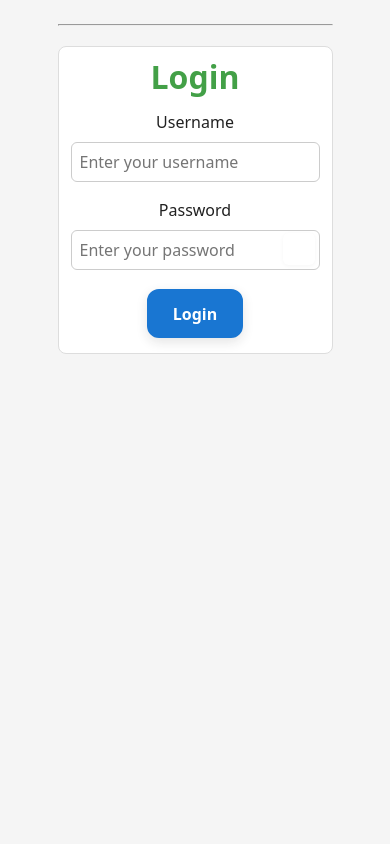
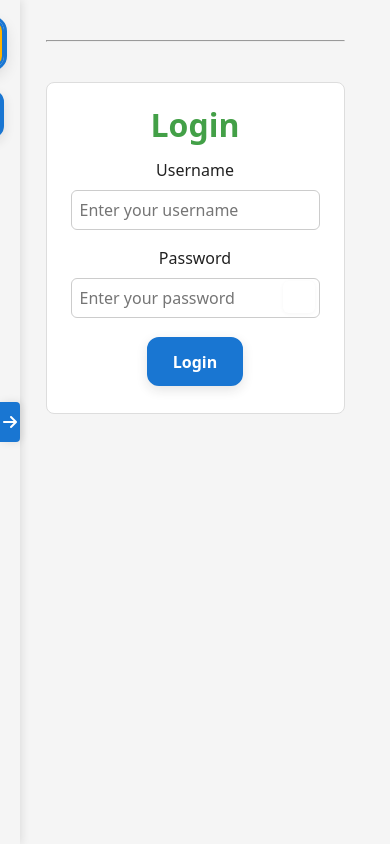
Before and after one commit to s070s/FullStackTest, a React (Vite) app in the folder Frontend/: page /register in a window 390 px wide. Both pictures are taken after a click on the button "Login". Built offline with nearby package versions, Linux system fonts and the light colour scheme.

Commit message:
Refactor: Remove unused App.css; simplify Button component class assignment; enhance NavMenu with logout functionality; adjust nav-menu__handle position; add DeviceContext for device type detection.

```diff
--- a/Frontend/src/App.css
+++ /dev/null
@@ -1,6 +0,0 @@
-#root {
-  max-width: 1280px;
-  margin: 0 auto;
-  padding: 2rem;
-  text-align: center;
-}
--- a/Frontend/src/App.tsx
+++ b/Frontend/src/App.tsx
@@ -6,7 +6,6 @@ import LoginPage from "./pages/LoginPage";
 import WelcomePage from "./pages/WelcomePage";
 import Dashboard from "./pages/Dashboard";
 import { useAuth } from "./utils/contexts/AuthContext";
-import './App.css'
 
 const App: React.FC = () => {
     const { isLoggedIn } = useAuth();
--- a/Frontend/src/components/Button.tsx
+++ b/Frontend/src/components/Button.tsx
@@ -15,9 +15,7 @@ const Button: React.FC<ButtonProps> = ({
     className,
     type = "button",
 }) => {
-    const buttonClass = className
-        ? `primary-button ${className}`
-        : "primary-button";
+    const buttonClass = className ? className : "primary-button";
     return (
         <button
             onClick={onClick}
--- a/Frontend/src/components/NavMenu.tsx
+++ b/Frontend/src/components/NavMenu.tsx
@@ -2,21 +2,30 @@ import { useState } from "react";
 import { useNavigate } from "react-router-dom";
 import Button from "./Button";
 import { useAuth } from "../utils/contexts/AuthContext";
+
 
 const NavMenu: React.FC = () => {
     const [hidden, setHidden] = useState(false);
     const navigate = useNavigate();
     const { isLoggedIn, logout } = useAuth();
 
+
+
+
     const handleNavigate = (path: string) => {
         setHidden(true);
         navigate(path);
     };
 
+    const handleLogout = () => {
+        logout();
+        navigate("/login");
+    };
+
     return (
+        <div className="nav-menu-wrapper">
             <nav
                 className={`nav-menu${hidden ? " nav-menu--hidden" : ""}`}
-            onMouseEnter={() => setHidden(false)}
             >
                 <div className="grid-container">
                     {!isLoggedIn && (
@@ -34,7 +43,7 @@ const NavMenu: React.FC = () => {
                             <Button onClick={() => handleNavigate("/dashboard")}>
                                 Dashboard
                             </Button>
-                        <Button onClick={logout}>
+                            <Button onClick={handleLogout}>
                                 Logout
                             </Button>
                         </>
@@ -45,10 +54,11 @@ const NavMenu: React.FC = () => {
                         className="nav-menu__handle"
                         onMouseEnter={() => setHidden(false)}
                     >
-                    &gt;
+                        <i className="fas fa-arrow-right"></i>
                     </div>
                 )}
             </nav>
+        </div>
     );
 }
 
--- a/Frontend/src/index.css
+++ b/Frontend/src/index.css
@@ -250,7 +250,7 @@ input[type="reset"]:disabled {
   transform: translateX(-180px);
 }
 .nav-menu__handle {
-  position: absolute;
+  position: fixed;
   left: 180px;
   top: 50%;
   transform: translateY(-50%);
@@ -392,37 +392,11 @@ tbody tr:nth-child(even) {
   background: hsla(145, 63%, 76%, 0.15); /* subtle green tint for even rows */
 }
 
-@media (max-width: 600px) {
-  table, th, td {
-    font-size: 0.95em;
-    padding: 0.5em;
-  }
-}
 
 
 
-/* --- Responsive --- */
-@media (max-width: 600px) {
-  #root {
-    padding: 1rem;
-  }
-  .form-container {
-    padding: 12px;
-    margin: 20px auto;
-  }
-  .grid-container {
-    gap: 8px;
-    padding: 8px;
-  }
-  .nav-menu {
-    width: 140px;
-  }
-  .nav-menu__handle {
-    left: 120px;
-    width: 20px;
-    height: 36px;
-  }
-}
+
+
 
 /* --- Color Scheme --- */
 @media (prefers-color-scheme: light) {
--- a/Frontend/src/main.tsx
+++ b/Frontend/src/main.tsx
@@ -2,12 +2,15 @@ import React from "react";
 import ReactDOM from "react-dom/client";
 import App from "./App";
 import { AuthProvider } from "./utils/contexts/AuthContext";
+import { DeviceProvider } from "./utils/contexts/DeviceContext";
 import "./index.css";
 
 ReactDOM.createRoot(document.getElementById("root")!).render(
     <React.StrictMode>
         <AuthProvider>
-            <App />
+            <DeviceProvider>
+                <App />
+            </DeviceProvider>
         </AuthProvider>
     </React.StrictMode>
 );
--- a/Frontend/src/utils/contexts/AuthContext.tsx
+++ b/Frontend/src/utils/contexts/AuthContext.tsx
@@ -1,3 +1,4 @@
+// Context to manage authentication state and token globally
 import React, { createContext, useContext, useEffect, useState } from "react";
 
 interface AuthContextType {
--- /dev/null
+++ b/Frontend/src/utils/contexts/DeviceContext.tsx
@@ -0,0 +1,26 @@
+// Context to determine if the device is touch-capable or desktop
+import React, { createContext, useContext, useEffect, useState } from "react";
+
+type DeviceType = "touch" | "desktop";
+
+const DeviceContext = createContext<DeviceType>("desktop");
+
+export const useDevice = () => useContext(DeviceContext);
+
+export const DeviceProvider: React.FC<{ children: React.ReactNode }> = ({ children }) => {
+    const [deviceType, setDeviceType] = useState<DeviceType>("desktop");
+
+    useEffect(() => {
+        const isTouch =
+            "ontouchstart" in window ||
+            navigator.maxTouchPoints > 0 ||
+            window.matchMedia("(pointer: coarse)").matches;
+        setDeviceType(isTouch ? "touch" : "desktop");
+    }, []);
+
+    return (
+        <DeviceContext.Provider value={deviceType}>
+            {children}
+        </DeviceContext.Provider>
+    );
+};
--- a/Frontend/src/utils/jwtauth/jwtauth.ts
+++ b/Frontend/src/utils/jwtauth/jwtauth.ts
@@ -1,4 +1,4 @@
-// Helper to decode JWT and get payload
+// Helper to decode JWT Token and get payload
 export function parseJwt(token: string): any | null {
     try {
         const base64Url = token.split('.')[1];
```
Lines whose indentation alone changed are shown as unchanged.
